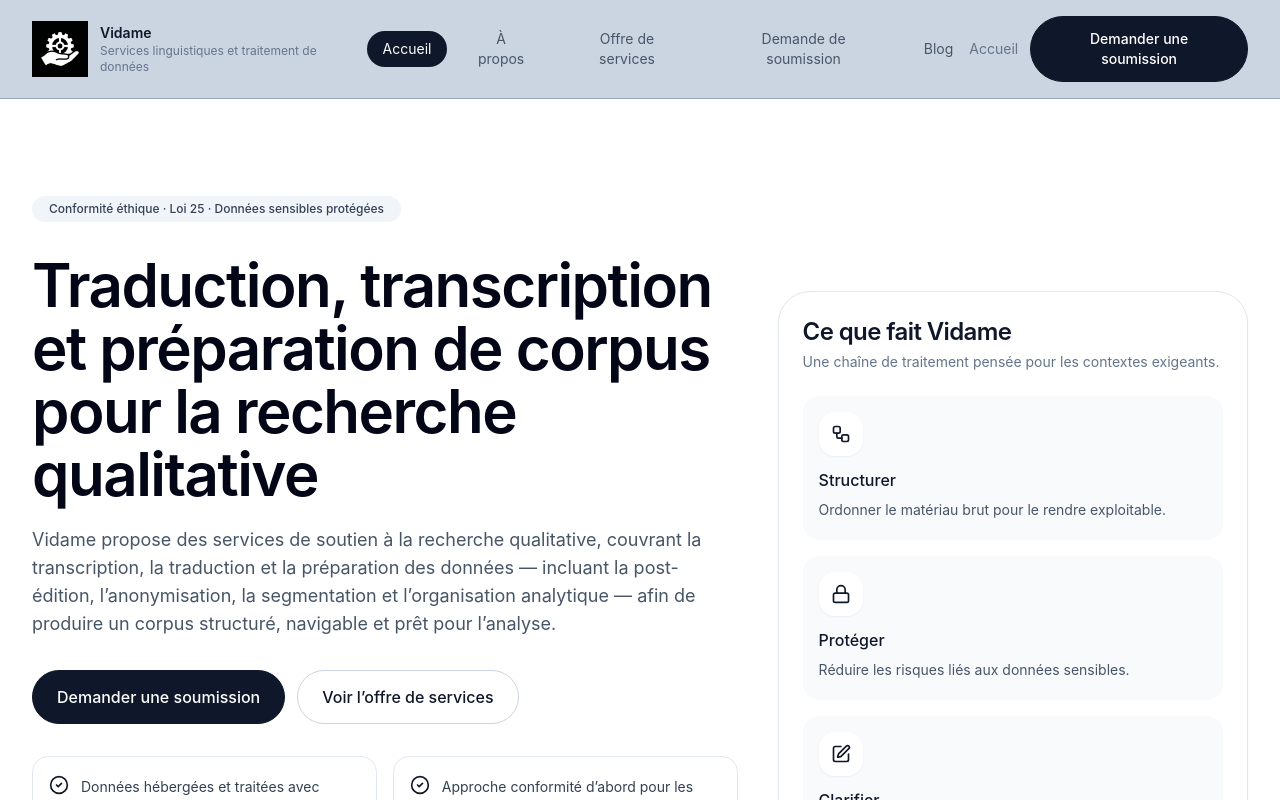
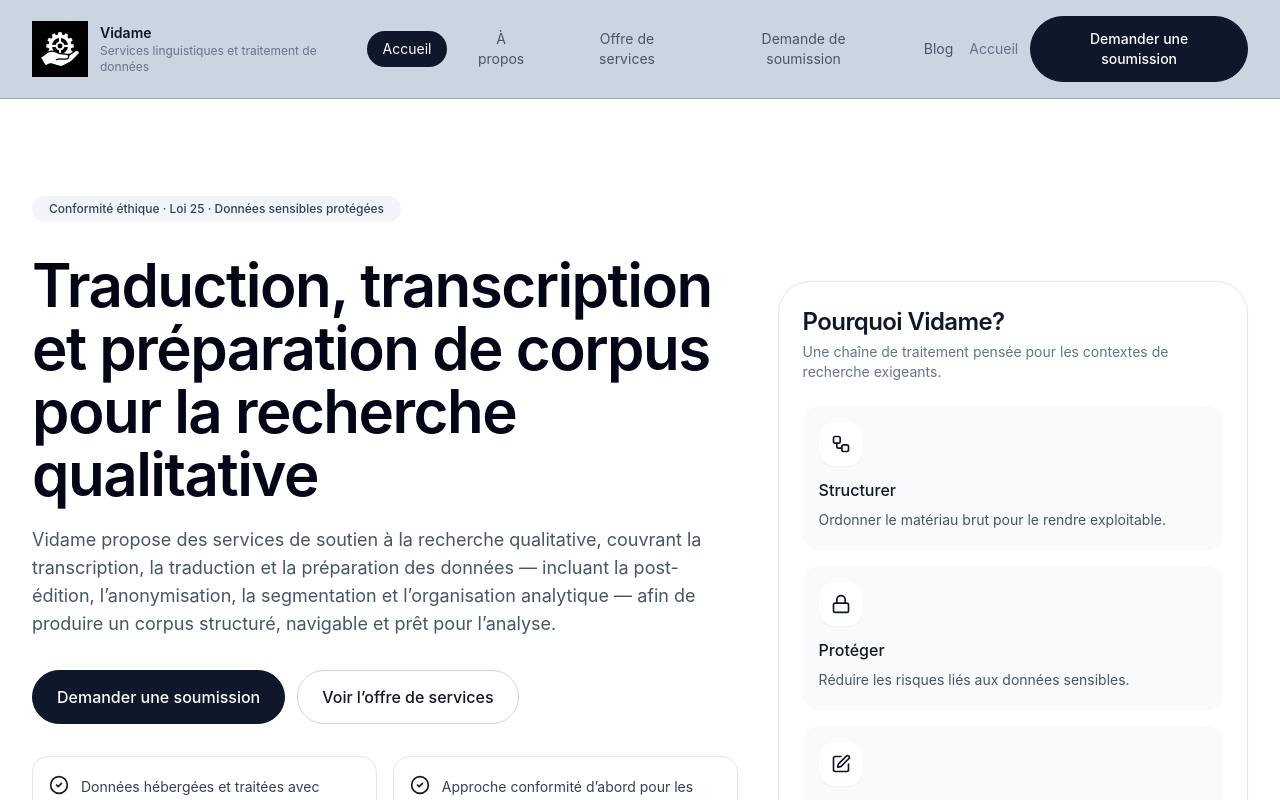
Before and after one commit to momopro21/vidame-recherche, a React (Vite) app: page / in a window 1280 px wide. Shown: the top 800 px of the page. Built offline with nearby package versions, Linux system fonts and the light colour scheme; the HTML template or start-up script is replaced by a standard one.

Commit message:
Update Card title and description in App.tsx

```diff
--- a/src/App.tsx
+++ b/src/App.tsx
@@ -369,8 +369,8 @@ function Accueil({ setPage }: { setPage: (page: string) => void }) {
         <div className="flex items-center">
           <Card className="w-full rounded-[2rem] border-slate-200 shadow-sm">
             <CardHeader>
-              <CardTitle className="text-2xl">Ce que fait Vidame</CardTitle>
-              <CardDescription>Une chaîne de traitement pensée pour les contextes exigeants.</CardDescription>
+              <CardTitle className="text-2xl">Pourquoi Vidame?</CardTitle>
+              <CardDescription>Une chaîne de traitement pensée pour les contextes de recherche exigeants.</CardDescription>
             </CardHeader>
             <CardContent className="space-y-4 px-6 pb-6">
               {[
```
